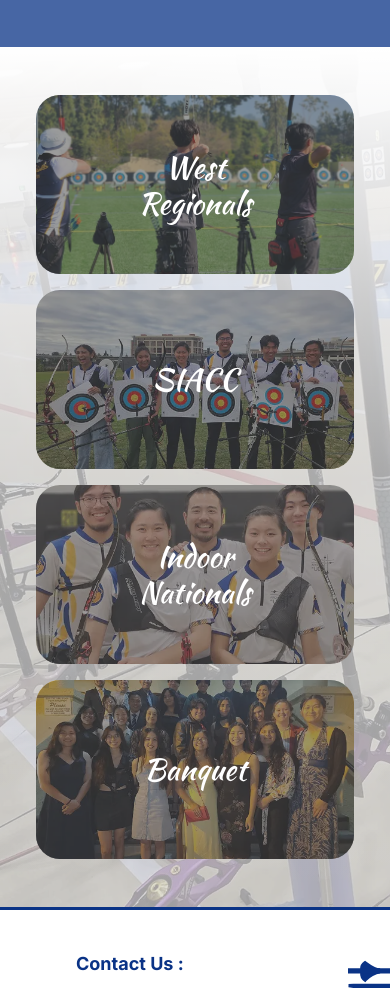
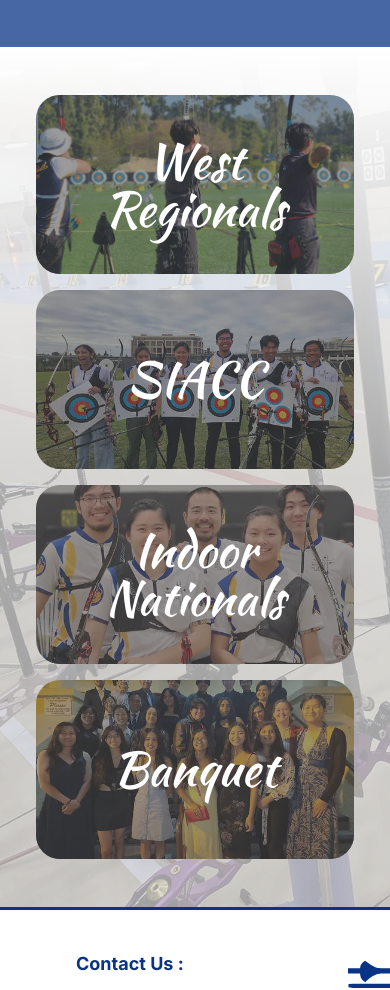
Before and after one commit to acm-ucr/archery-website, a Next.js app: page /about in a window 390 px wide. Shown: the part 1840-2830 px from the top of the page. Built offline with nearby package versions, Linux system fonts and the light colour scheme.

Commit message:
quick size fix

```diff
--- a/src/components/about/gallerycard.tsx
+++ b/src/components/about/gallerycard.tsx
@@ -10,7 +10,7 @@ const GalleryCard = ({ title, image }: GalleryCardProps) => {
     <div className="relative aspect-[16/9] w-full overflow-hidden rounded-3xl md:aspect-[10/9] lg:aspect-[21/17]">
       <Image src={image} alt={title} fill className="object-cover" />
       <div className="bg-archery-grey-200/55 absolute inset-0 flex items-center justify-center shadow-lg">
-        <p className="font-archery-kaushan text-center text-3xl whitespace-pre-line text-white sm:text-4xl md:text-5xl lg:text-6xl">
+        <p className="font-archery-kaushan text-center text-5xl whitespace-pre-line text-white sm:text-6xl md:text-5xl lg:text-6xl">
           {title}
         </p>
       </div>
```
